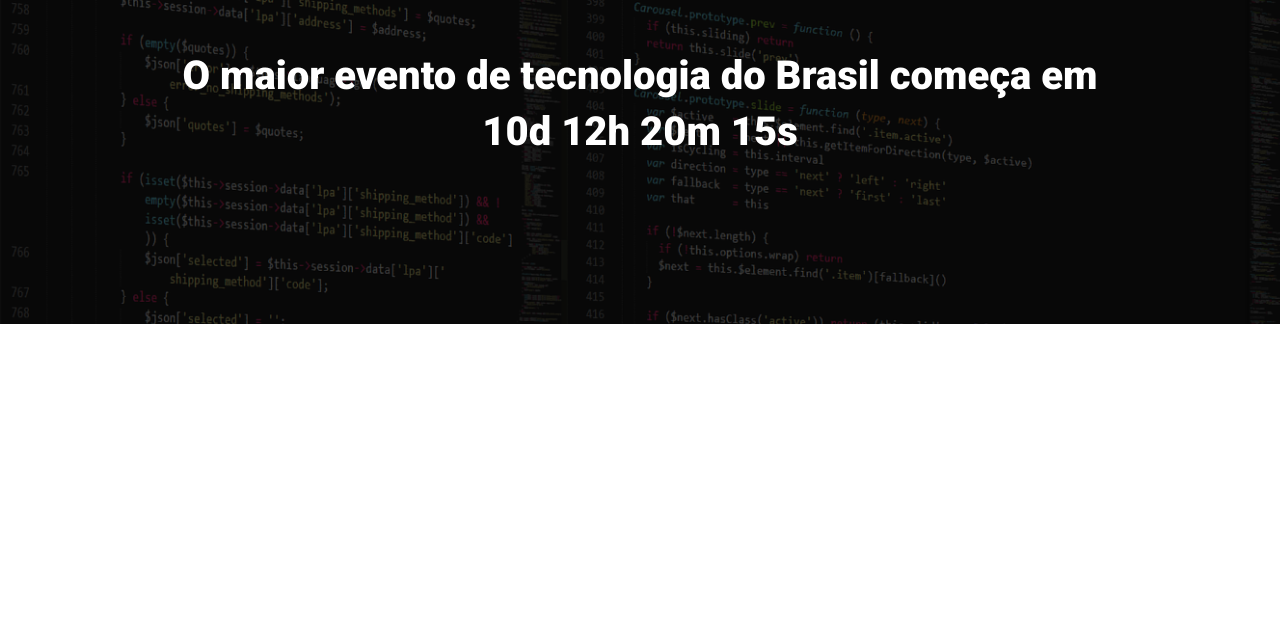
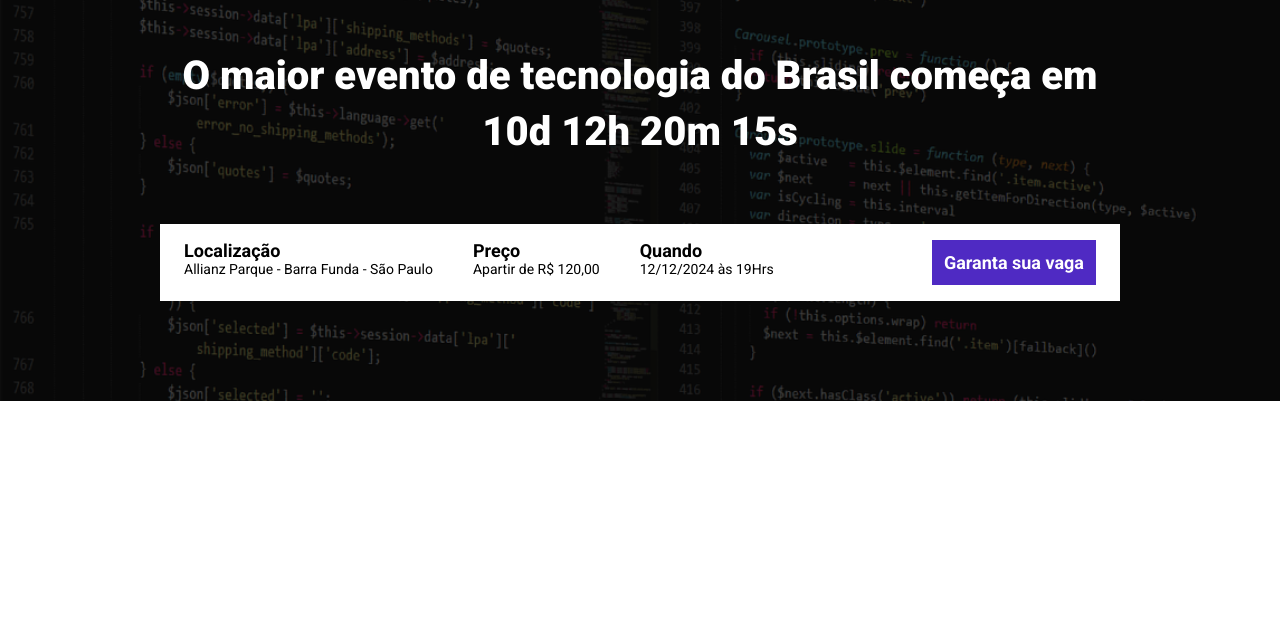
Before and after one commit to Luizfelippy/modulo_22, a website built with Parcel: page src/index.html in a window 1280 px wide. Shown: the part 160-800 px from the top of the page. Built offline with nearby package versions, Linux system fonts and the light colour scheme.

Commit message:
criando a barra de informações e o botao no hero

```diff
--- a/src/index.html
+++ b/src/index.html
@@ -16,6 +16,25 @@
             <p class="hero__text">
                 O maior evento de tecnologia do Brasil começa em 10d 12h 20m 15s
             </p>
+            <div class="infos-bar">
+                <ul class="infos-bar__infos">
+                    <li class="infos-bar__infos__item">
+                        <b>Localização</b>
+                        Allianz Parque - Barra Funda - São Paulo
+                    </li>
+                    <li class="infos-bar__infos__item">
+                        <b>Preço</b>
+                        Apartir de R$ 120,00
+                    </li>
+                    <li class="infos-bar__infos__item">
+                        <b>Quando</b>
+                        12/12/2024 às 19Hrs
+                    </li>
+                </ul>
+                <a href="#" class="button button--primary">
+                    Garanta sua vaga
+                </a>
+            </div>
         </div>
     </header>
 
--- /dev/null
+++ b/src/styles/components/_buttons.scss
@@ -0,0 +1,23 @@
+.button {
+    padding: 12px;
+    font-size: 18px;
+    font-weight: bold;
+    text-decoration: none;
+    text-align: center;
+    white-space: nowrap;
+
+    &--primary {
+        color: #fff;
+        background-color: #4F2AC3;
+    }
+
+    @media (max-width: 640px) {
+        display: block;
+        width: 100%;
+    }
+
+    @media (min-width: 641px) and (max-width: 1024px) {
+        display: flex;
+        align-items: center;
+    }
+}
--- /dev/null
+++ b/src/styles/components/_infos_bar.scss
@@ -0,0 +1,40 @@
+.infos-bar {
+    padding: 16px 24px;
+    background-color: #fff;
+    display: flex;
+    justify-content: space-between;
+
+    &__infos {
+        display: flex;
+        gap: 40px;
+
+        &__item {
+            font-size: 14px;
+            color: #000;
+
+            b {
+                display: block;
+                font-size: 18px;
+                color: #000;
+            }
+        }
+    }
+
+    @media (max-width: 640px) {
+        display: block;
+
+        &__infos {
+            display: block;
+
+            &__item {
+                margin-bottom: 24px;
+            }
+        }
+    }
+
+    @media (min-width: 641px) and (max-width: 1024px) {
+        &__infos {
+            gap: 16px;
+        }
+    }
+}
--- a/src/styles/main.scss
+++ b/src/styles/main.scss
@@ -1,4 +1,6 @@
 @use 'hero';
+@use 'components/infos_bar';
+@use 'components/buttons';
 
 * {
     margin: 0;
@@ -6,6 +8,7 @@
     box-sizing: border-box;
     font-family: Roboto, 'sans-serif';
     color: #fff;
+    list-style-type: none;
 }
 
 .container {
```
